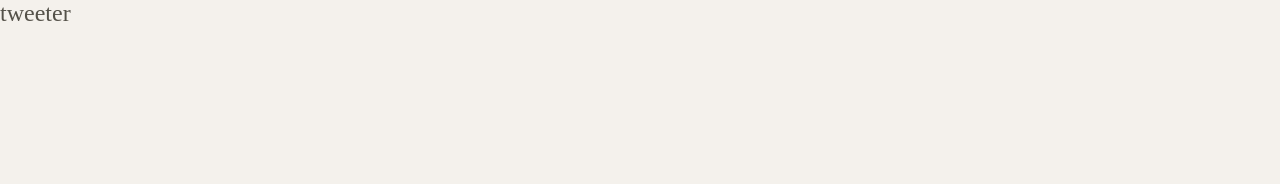
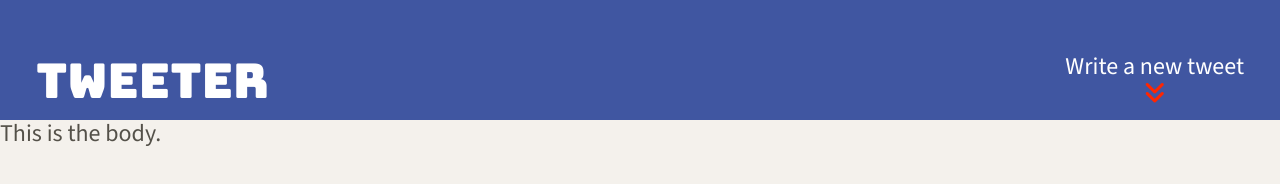
Before and after one commit to v-lane/tweeter, a website: page public/index.html in a window 1280 px wide. Drawn offline with nearby package versions, Linux system fonts and the light colour scheme.

Commit message:
Add external font, set up Nav layout

```diff
--- a/public/index.html
+++ b/public/index.html
@@ -6,9 +6,14 @@
 
     <!-- External CSS -->
     <link rel="stylesheet" href="https://cdnjs.cloudflare.com/ajax/libs/normalize/8.0.1/normalize.min.css" type="text/css" />
+    <link rel="preconnect" href="https://fonts.googleapis.com">
+    <link rel="preconnect" href="https://fonts.gstatic.com" crossorigin>
+    <link href="https://fonts.googleapis.com/css2?family=Bungee&family=Source+Sans+3:ital,wght@0,200..900;1,200..900&display=swap" rel="stylesheet">
+    <link rel="stylesheet" href="https://cdnjs.cloudflare.com/ajax/libs/font-awesome/6.5.1/css/all.min.css" integrity="sha512-DTOQO9RWCH3ppGqcWaEA1BIZOC6xxalwEsw9c2QQeAIftl+Vegovlnee1c9QX4TctnWMn13TZye+giMm8e2LwA==" crossorigin="anonymous" referrerpolicy="no-referrer" />
 
     <!-- App CSS -->
     <link rel="stylesheet" href="/styles/layout.css" type="text/css" />
+    <link rel="stylesheet" href="/styles/nav.css" type="text/css" />
 
     <!-- External JS -->
     <script src="https://ajax.googleapis.com/ajax/libs/jquery/3.4.1/jquery.min.js"></script>
@@ -21,9 +26,20 @@
     <!-- Top nav bar (fixed) -->
     <nav>
       <span>tweeter</span>
+      <ul>
+        <li>
+          <strong>Write</strong> a new tweet
+        </li>
+        <li>
+          <i class="fa-solid fa-angles-down" text-align="center" style="color: #ff2600"></i>
+        </li>
+      </ul>
+
     </nav>
 
     <!-- Page-specific (main) content here -->
     <main class="container"></main>
+      This is the body.
+
   </body>
 </html>
--- a/public/styles/layout.css
+++ b/public/styles/layout.css
@@ -23,3 +23,21 @@ body {
 /*
  * Additional CSS can be defined below or in other CSS files, as per instructions
  */
+
+/* How-To for Source Sans 3 (DELETE BEFORE SUBMISSION)
+<uniquifier>: Use a uniquifier for the class name
+<weight>: Use a value from 200 to 900
+
+.source-sans 3-<uniquifier> {
+  font-family: "Source Sans 3", sans-serif;
+  font-optical-sizing: auto;
+  font-weight: <weight>;
+  font-style: normal;
+} */
+
+body {
+  font-family: "Source Sans 3", sans-serif;
+  font-optical-sizing: auto;
+  font-weight: 300;
+  font-style: normal;
+}
--- /dev/null
+++ b/public/styles/nav.css
@@ -0,0 +1,28 @@
+nav {
+  display: flex;
+  height: 120px;
+  width: 100%;
+  background-color: #4056A1;
+  color: #FFFFFF;
+  padding-left: 1.5em;
+  padding-right: 1.5em;
+  padding-bottom: 0.5em;
+  flex-direction: row;
+  justify-content: space-between;
+  align-items:flex-end;
+}
+
+nav span {
+  font-family: "Bungee", sans-serif;
+  font-weight: 400;
+  font-style: normal;
+  font-size: 200%;
+}
+
+nav ul {
+  list-style-type: none;
+  text-align: center;
+  align-items:flex-end;
+  padding: 0;
+  margin: 0;
+}
```
Also changed, not shown: server/data-files/initial-tweets.json (+5 -5 lines), 1 other file.
